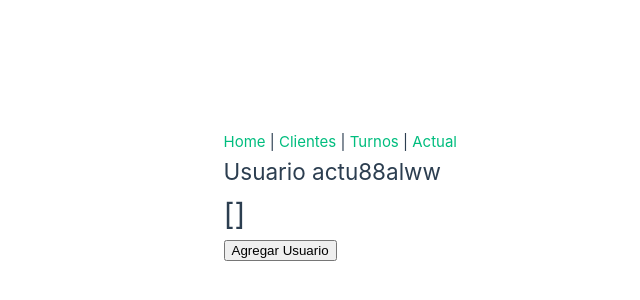
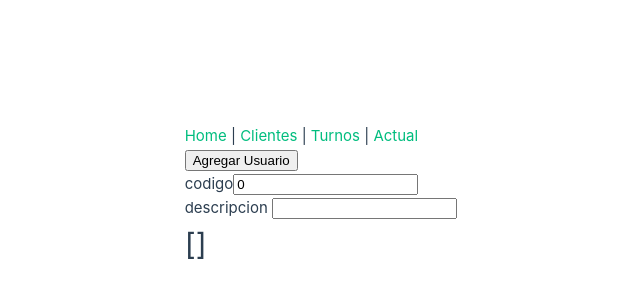
Before and after one commit to javierNuez/MITP, a Vue app: page /#/elActual in a window 1280 px wide. Shown: the part 204-504 px from the top of the page, without its empty margins (183-823 px from the left). Built offline with nearby package versions, Linux system fonts and the light colour scheme.

Commit message:
Se agrego store de usuarios

```diff
--- a/src/components/elActual.vue
+++ b/src/components/elActual.vue
@@ -1,8 +1,21 @@
 <template>
-    <div>
-        <h2>Usuario actu88alww</h2>
-        <h1>{{ listaUsuarios}}</h1>
-        <button @click="agregar">Agregar Usuario</button>
+    <div class="row">
+
+        <div class="col">
+          <button @click="agregar">Agregar Usuario</button>
+        </div>
+        <div class="col">
+           codigo<input type="text" v-model="usuario.codigo">
+        </div>
+        <div class="col">
+            descripcion <input type="text" v-model="usuario.desc">
+        </div>
+        <div class="col">
+            <h1>{{ listaUsuarios}}</h1>
+        </div>
+
+
+
     </div>
 </template>
 <script>
@@ -17,10 +30,15 @@ export default {
         store, listaUsuarios
         };
     },
+    data(){
+        return{
+            usuario: {codigo:0,desc:""}
+        }
+    },
     methods: {
         agregar(){
 
-            this.store.agregarUsuario();
+            this.store.agregarUsuario({...this.usuario});
         }
     }
 };
--- a/src/stores/storeUsuarios.js
+++ b/src/stores/storeUsuarios.js
@@ -8,8 +8,8 @@ export const useStore = defineStore('main', {
     },
 
     actions:{
-        agregarUsuario(){
-            this.listaUsuarios.push({id:1,desc:"algo"});
+        agregarUsuario(obj){
+            this.listaUsuarios.push(obj);
         },
 
     },
```
